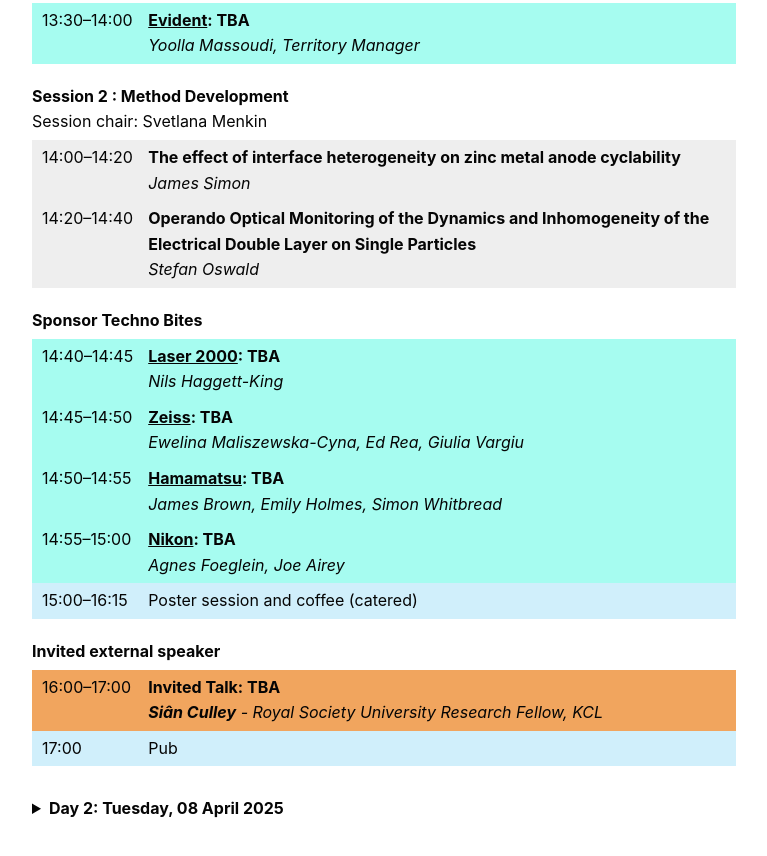
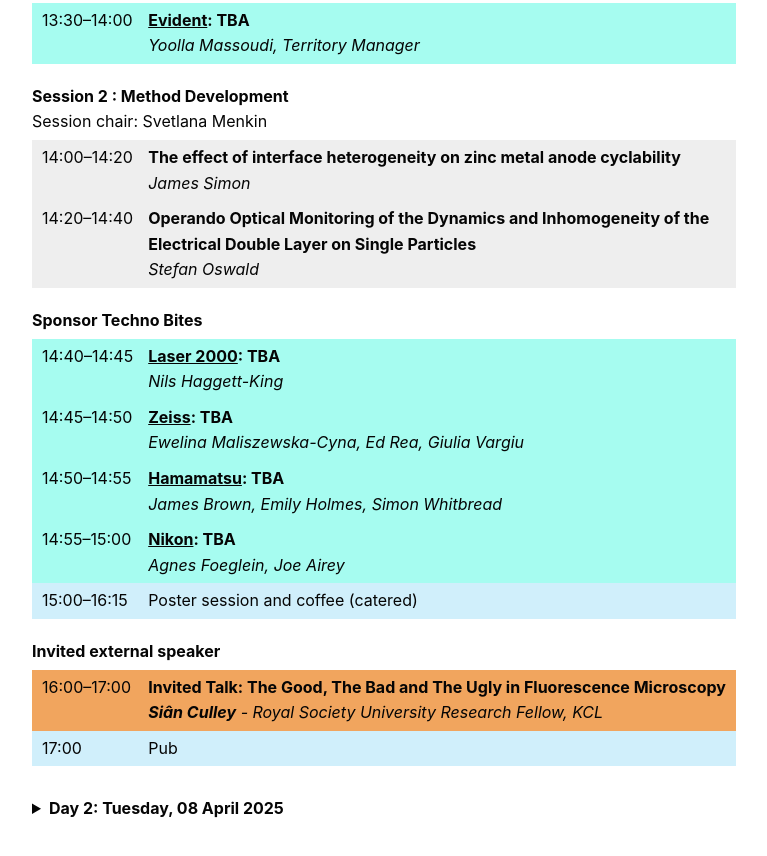
Before and after one commit to TheLeeLab/Cambridge-Microscopy-Meeting-2025, a plain HTML site: page programme.html in a window 1280 px wide. Shown: the part 1231-2087 px from the top of the page, without its empty margins (256-1023 px from the left). Drawn offline with Linux system fonts and the light colour scheme.

Commit message:
Update programme page
Added title of Sian's presentation

```diff
--- a/programme.html
+++ b/programme.html
@@ -232,7 +232,7 @@
                 <tr class="event_invited_talk">
                   <td class="time_program">16:00<span>&ndash;</span>17:00</td>
                   <td>
-                    <strong>Invited Talk: TBA</strong> <br>
+                    <strong>Invited Talk: The Good, The Bad and The Ugly in Fluorescence Microscopy</strong> <br>
                     <em><strong>Siân Culley</strong> - Royal Society University Research Fellow, KCL</td></em>
                   </td>
                 </tr>
```
